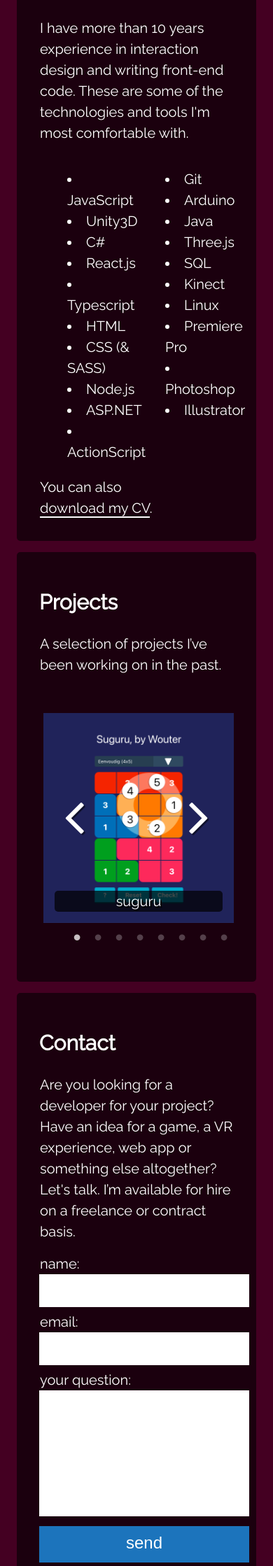
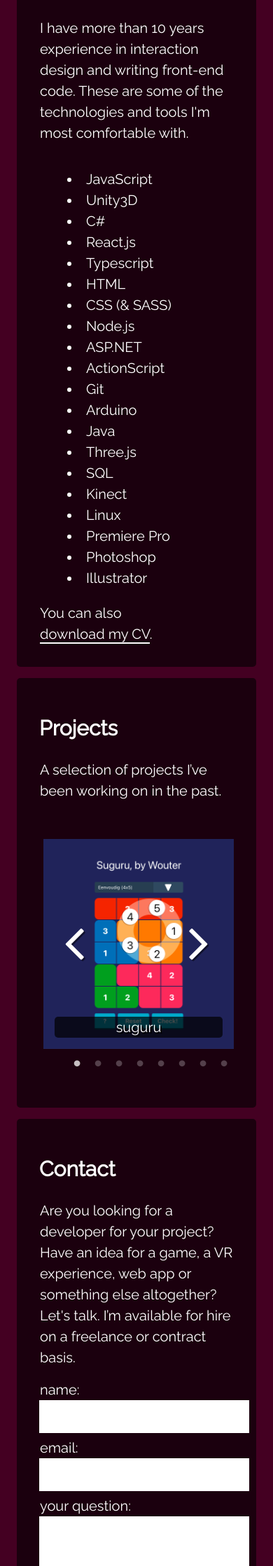
Before and after one commit to karmatha-nl/karmatha-nl.github.io, a Jekyll site: the page built from index.md, in a window 390 px wide. Shown: the part 1936-4174 px from the top of the page at 70% size. Built offline with Jekyll 4.4.1, drawn with Linux system fonts in a browser that asks for light colours; grey boxes are pictures that could not be loaded.

Commit message:
responsive skills

```diff
--- a/css/home.scss
+++ b/css/home.scss
@@ -25,11 +25,17 @@
   }
 
   #skills ul {
-    columns: 2;
-    -webkit-columns: 2;
-    -moz-columns: 2;
     list-style-position: inside;
   }
+  @media only screen and (min-width: 500px)  {
+    #skills ul {
+      columns: 2;
+      -webkit-columns: 2;
+      -moz-columns: 2;
+      list-style-position: inside;
+    }
+  }
+
 
   #projectlist {
     list-style: none;
```
